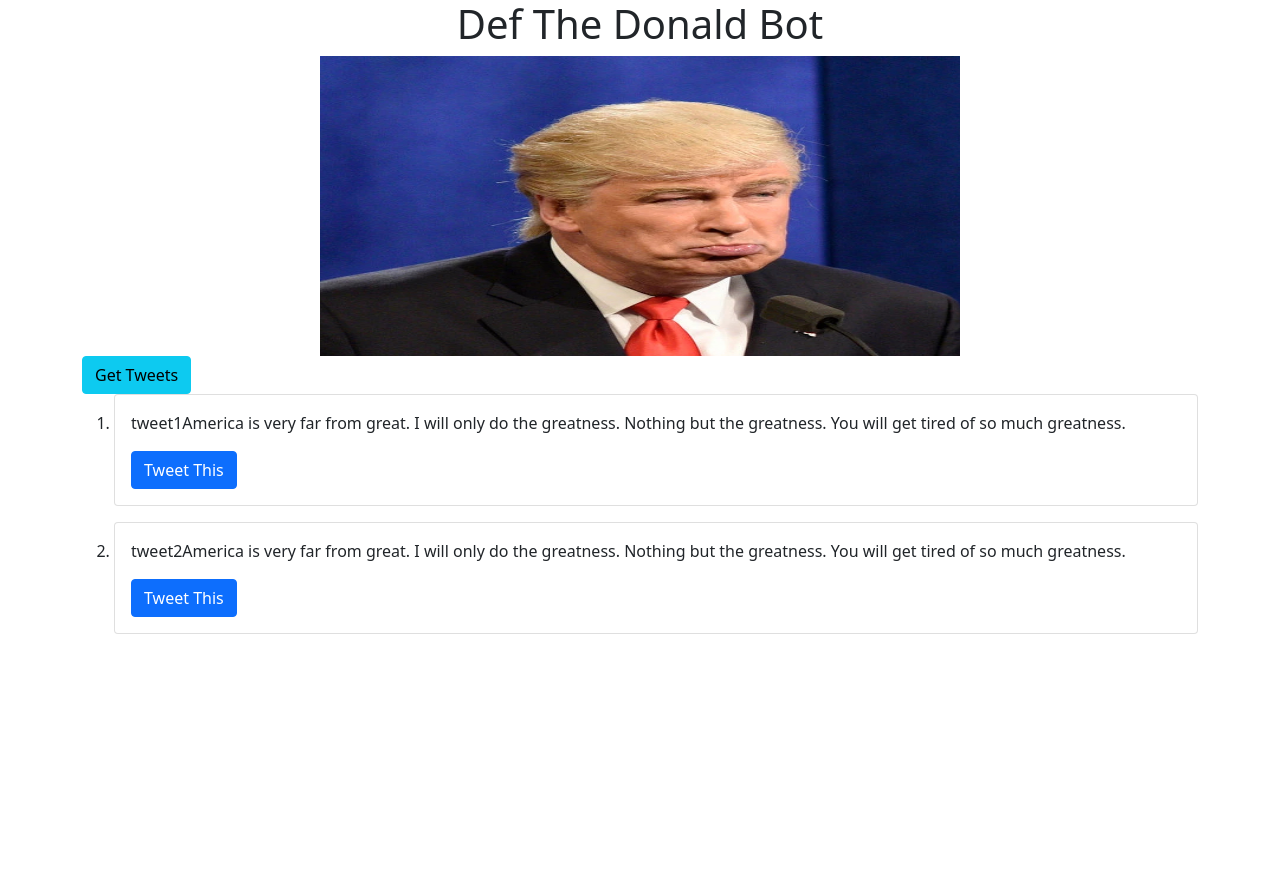
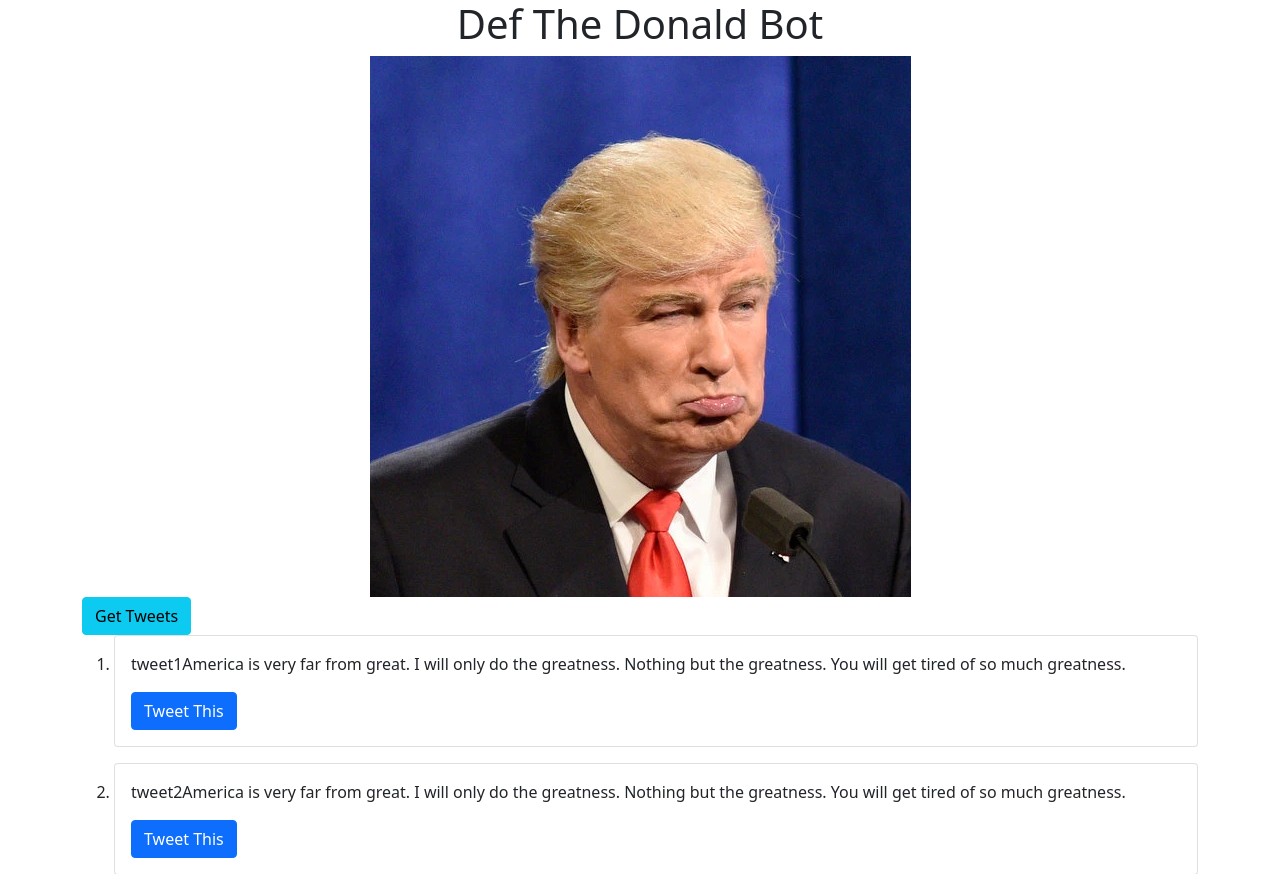
Before and after one commit to NauqGnesh/defthedonald, a Flask app: page / in a window 1280 px wide. Shown: the top 874 px of the page. Before the commit the page ends 634 px from the top, so only its background shows below. Run offline with Flask 2, Linux system fonts and the light colour scheme.

Commit message:
Fixing trump image try number 3

```diff
--- a/static/styles.css
+++ b/static/styles.css
@@ -2,10 +2,6 @@
 	display: block;
 	margin-left: auto;
 	margin-right: auto;
-	width: 50%;
+	width: auto;
+	height: auto;
 }
-
-img {
-	max-width: 100%;
-	max-height: 100%;
-}
```
